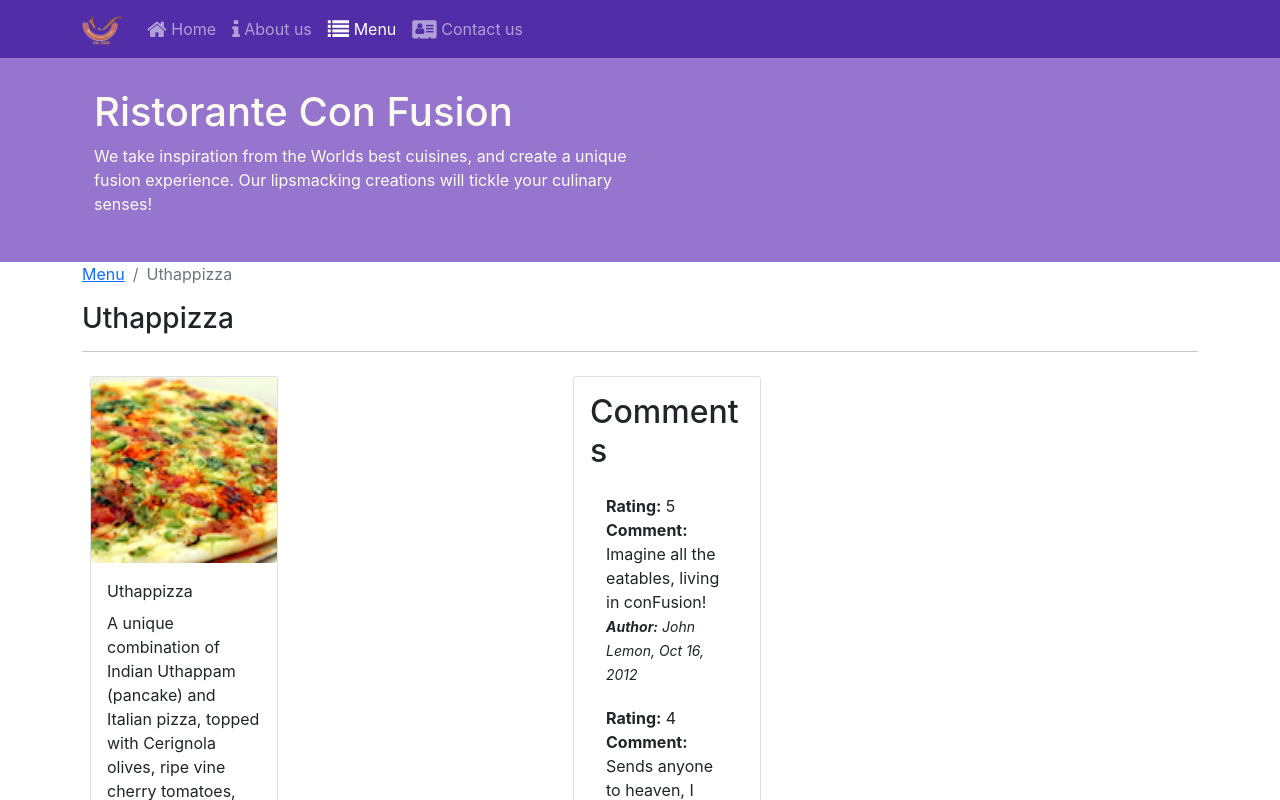
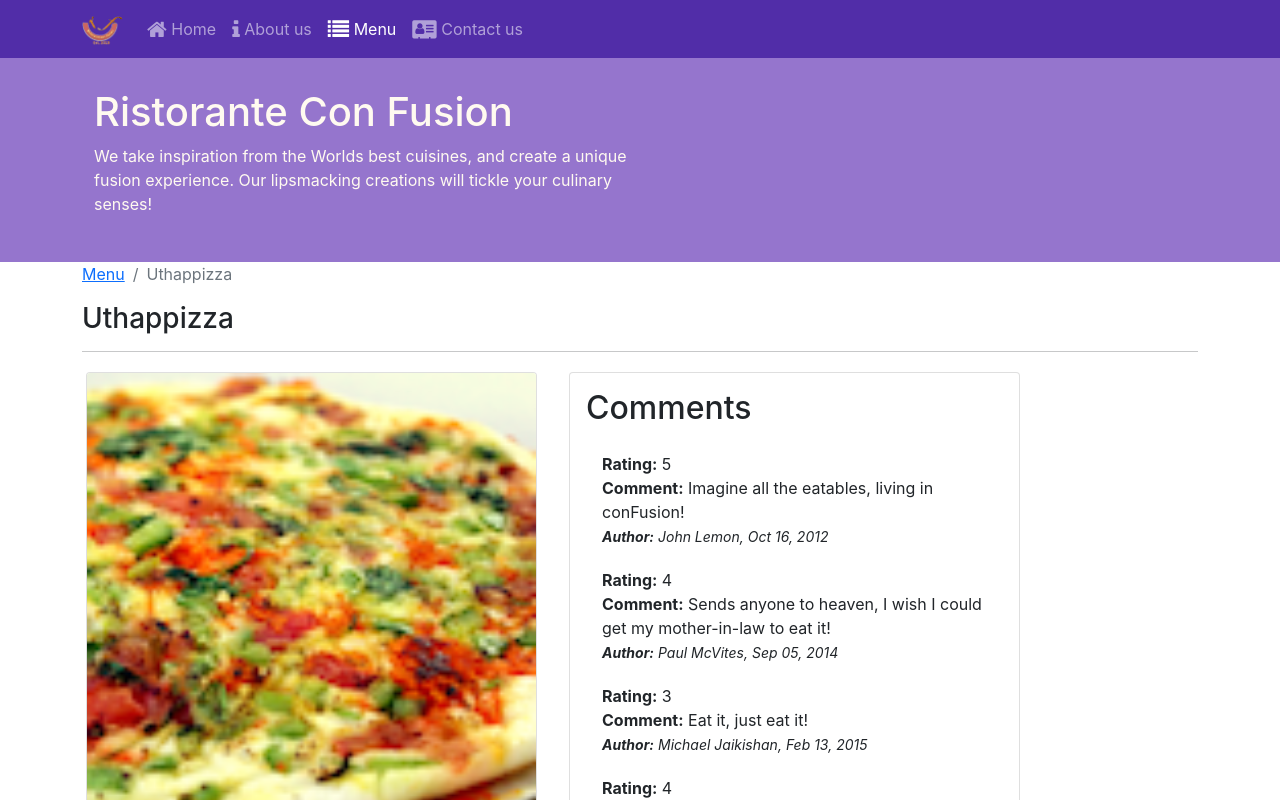
Before and after one commit to ThomasAurelius/confusion2, a React (Create React App) app: page /menu/0 in a window 1280 px wide. Shown: the top 800 px of the page. Built offline with nearby package versions, Linux system fonts and the light colour scheme.

Commit message:
removed duplicate bootstrap c;lasses

```diff
--- a/src/components/DishDetailComponent.js
+++ b/src/components/DishDetailComponent.js
@@ -8,7 +8,7 @@ function DishDetail(props) {
   function RenderDish(props) {
       if (props.dish != null) {
          return (
-            <div className="row col-12 col-md-5 m-1">
+            <div className="">
                <Card>
                   <CardImg object src={props.dish?.image} alt={props.dish?.name} ></CardImg>
                   <CardBody>
@@ -30,7 +30,7 @@ function DishDetail(props) {
    function RenderComments({ comments }) {
       if (comments != null) {
          return (
-            <div className="row col-12 col-md-5 m-1">
+            <div className="">
                <Card  >
                   <CardBody>
                      <CardTitle>
```
